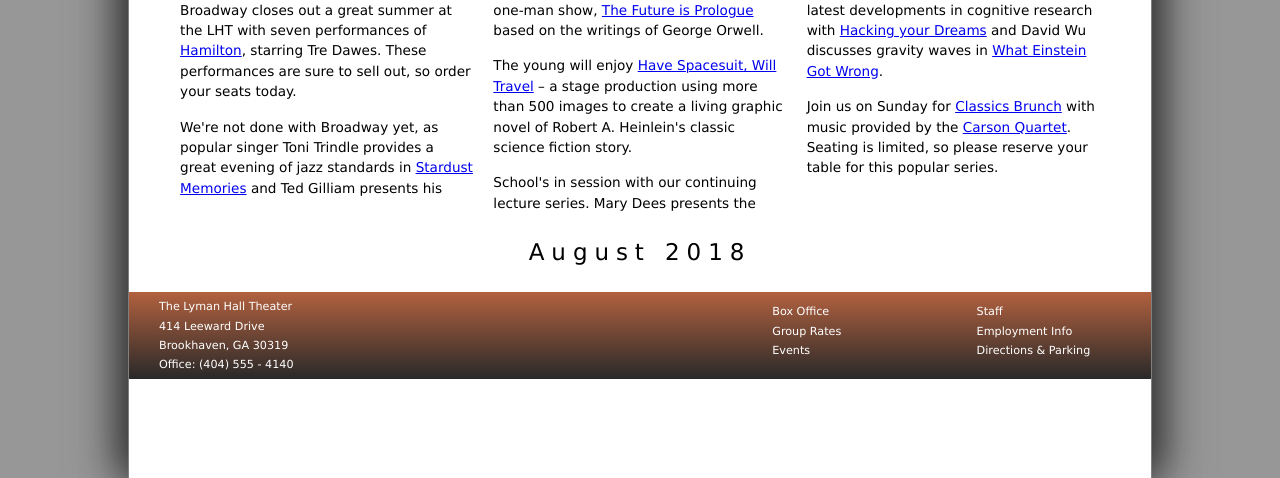
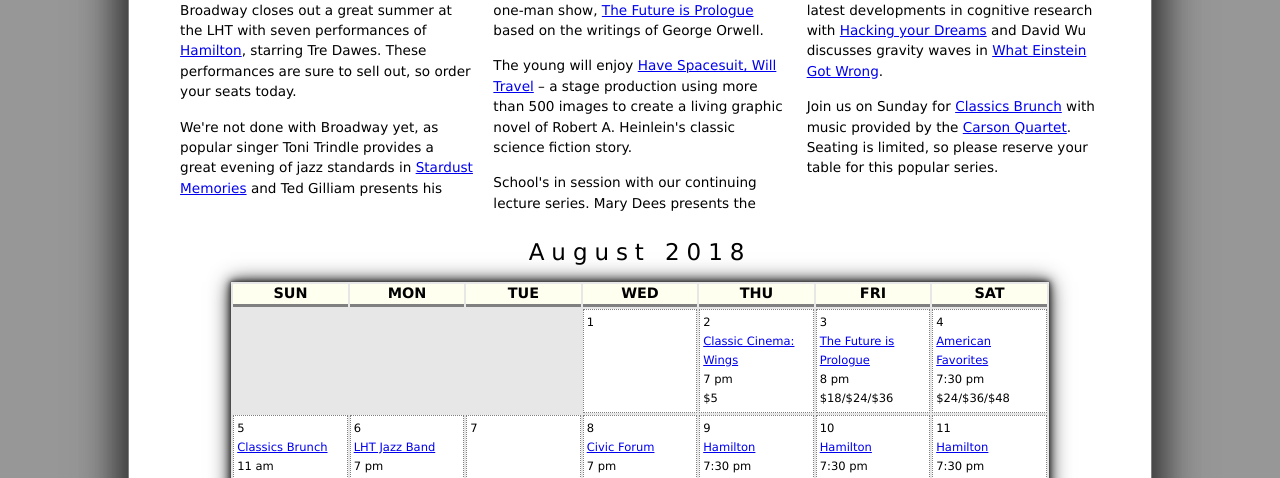
Before and after one commit to CMBollinger/LHT_Tut10, a plain HTML site: page index.html in a window 1280 px wide. Shown: the part 322-800 px from the top of the page. Drawn offline with Linux system fonts and the light colour scheme.

Commit message:
Calendar finished

```diff
--- a/Scripts/lht_calendar.js
+++ b/Scripts/lht_calendar.js
@@ -40,6 +40,8 @@ document.getElementById("calendar").innerHTML = createCalendar(thisDay);
 function createCalendar(calDate) {
    var calendarHTML = "<table id ='calendar_table'>";
    calendarHTML +=calCaption(calDate);
+   calendarHTML +=calWeekdayRow();
+   calendarHTML += calDays(calDate);
    calendarHTML += "</table>";
    return calendarHTML;
 }
@@ -64,3 +66,63 @@ function calCaption(calDate) {
 
 }
 console.log(calCaption);
+
+/* Function to write a table row of weekday abbreviations */
+function calWeekdayRow(){
+   //Array of weekday abbreviations
+   var dayName = ["SUN", "MON", "TUE", "WED", "THU", "FRI", "SAT"];
+   var rowHTML = "<tr>";
+   // Loop through the dayName array
+   for (var i = 0; i < dayName.length; i++) {
+      rowHTML += "<th class='calendar_weekdays'>" + dayName[i] + "</th>";
+   }
+   rowHTML += "</tr>";
+   return rowHTML;
+}
+
+/* Function to calculate the number of days in the month */
+function daysInMonth(calDate) {
+   //Array of days in each month
+   var dayCount = [31,28,31,30,31,30,31,31,30,31,30,31];
+
+   //Extract the four digit year and month value
+   var thisYear = calDate.getFullYear();
+   var thisMonth = calDate.getMonth();
+
+   //Revise the days in February for leap years
+   if (thisYear % 4 === 0) {
+      if ((thisYear % 100 != 0) || (thisYear % 400 === 0)) {
+         dayCount[1] = 29;
+      }
+   }
+
+   //Return the number of days for the current month
+   return dayCount[thisMonth];
+}
+
+/* Function to write table rows for each day of the month */
+function calDays(calDate) {
+   // Determine the starting day of the month
+   var day = new Date(calDate.getFullYear(), calDate.getMonth(), 1);
+   var weekDay = day.getDay();
+   // Write blank cells preceding the starting day
+   var htmlCode = "<tr>";
+   for (var i = 0; i < weekDay; i++) {
+      htmlCode += "<td></td>";
+   }
+   // Write cells for each day of the month
+   var totalDays = daysInMonth(calDate);
+   var highlightDay = calDate.getDate();
+   for (var i=1; i <= totalDays; i++) {
+      day.setDate(i);
+      weekDay = day.getDay();
+      if (weekDay === 0 ) htmlCode += "<tr>";
+      if (i === highlightDay) {
+         htmlCode += "<td class='calendar_dates' id='calendar_today'>" + i + dayEvent[i] + "</td>";
+      } else {
+         htmlCode += "<td class='calendar_dates'>" + i + dayEvent[i] + "</td>";
+      }
+      if (weekDay === 6) htmlCode += "</tr>";
+   }
+   return htmlCode;
+}
--- a/index.html
+++ b/index.html
@@ -20,6 +20,7 @@
    <link href="./CSS/lht_base.css" rel="stylesheet" />
    <link href="./CSS/lht_layout.css" rel="stylesheet" />
    <link rel="stylesheet" href="./CSS/lht_calendar.css">
+   <script src="./Scripts/lht_events.js" defer></script>
    <script src="./Scripts/lht_calendar.js" defer></script>
 </head>
 
```
